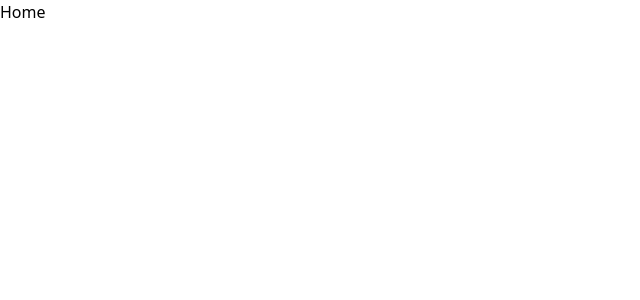
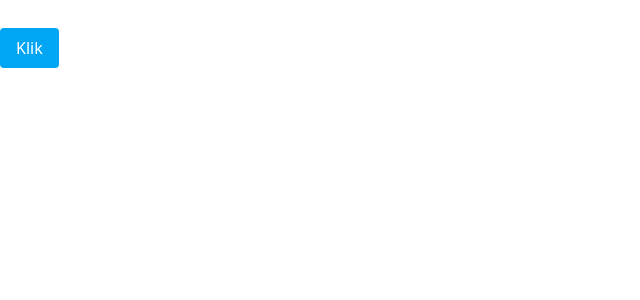
Before and after one commit to msbelajar/weblanjutan2025b, a React (Vite) app: page / in a window 1280 px wide. Shown: the top 300 px of the page, without its empty margins (0-640 px from the left). Built offline with nearby package versions, Linux system fonts and the light colour scheme.

Commit message:
"button fix"

```diff
--- a/src/App.jsx
+++ b/src/App.jsx
@@ -1,5 +1,7 @@
 export default function App() {
   return (
-    <h1 className="">Home</h1>
+    <div className="container mx-auto mt-7">
+      <button className="bg-sky-500 text-white px-4 py-2 rounded">Klik</button>
+    </div>
   )
 }
--- a/src/index.css
+++ b/src/index.css
@@ -1 +1,8 @@
 @import "tailwindcss";
+
+@layer base {
+    button:not(:disabled),
+    [role="button"]:not(:disabled) {
+      cursor: pointer;
+    }
+  }
```
